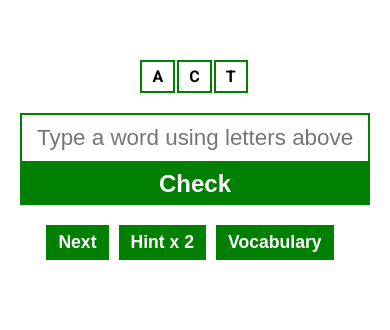
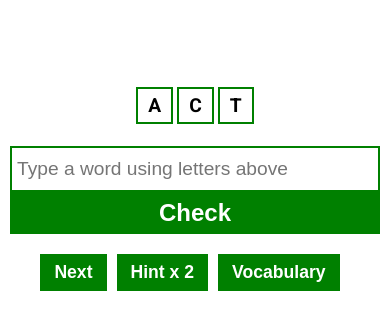
Before and after one commit to sharik1040/wordstraineeapp, a React app: page / in a window 390 px wide. Shown: the part 112-442 px from the top of the page. Built offline with nearby package versions, Linux system fonts and the light colour scheme.

Commit message:
Update style.css

```diff
--- a/src/style.css
+++ b/src/style.css
@@ -20,7 +20,7 @@
 .letter-block{
     border: 2px solid green;
     padding: 5px 20px;
-    margin-right: 2px;
+    margin: 2px;
     font-weight: bold;
     text-transform: uppercase;
     font-size: 1.7rem;
@@ -29,14 +29,14 @@
 .word-input__wrapper{
     display: flex;
     justify-content: center;
-    margin: 20px;
+    margin: 20px 10px;
 }
 
 .word-input__input{
     border: 2px solid green;
     font-weight: 300;
     font-size: 1.4rem;
-    padding: 10px 15px;
+    padding: 5px 5px 5px 10px;
 }
 
 .button{
@@ -44,7 +44,6 @@
     background-color: green;
     color: white;
     font-weight: 900;
-
     cursor: pointer;
     padding: 10px 15px;
 }
@@ -52,9 +51,9 @@
 .word-input__button{
     font-size: 1.5rem;
 }
-
 /* end word-form */
 
+/* start setup-block */
 .setup-block__button{
     padding: 5px 25px;
     margin-right: 10px;
@@ -68,8 +67,9 @@
     max-width: 100vw;
     padding: 0 10px;
 }
+/* end setup-block */
 
-/* Start modal */
+/* start modal */
 .modal-wrapper{
     min-height: 18vh;
 }
@@ -108,12 +108,13 @@
 .vocabulary__item{
     display: flex;
     justify-content: center;
+    font-size: 1.1rem;
 }
 
 .vocabulary__part{
     padding: 5px 10px;
     border-bottom: 2px solid green;
-    max-width: 20%;
+    width: 20%;
 }
 
 .vocabulary__english{
@@ -126,22 +127,19 @@
     text-align: left;
     padding-right: 10px;
 }
-
 /* end vocabulary */
 
-@media screen and (max-width: 700px) {
+@media screen and (max-width: 720px) {
     .letter-block{
-        font-size: 1rem;
+        font-size: 1.2rem;
         padding: 5px 10px;
     }
     .vocabulary__part{
-        min-width: 50%;
+        width: 50%;
     }
-}
-
-@media screen and (max-width: 580px){
     .word-input__wrapper{
         flex-direction: column;
+        margin: 20px 30px;
     }
     .word-input__button{
         padding: 5px 15px;
@@ -151,12 +149,18 @@
     }
 }
 
-@media screen and (max-width: 460px){
+@media screen and (max-width: 400px){
+    .modal-wrapper{
+        min-height: 21vh;
+    }
     .setup-block__button{
-        padding: 5px 10px;
-        font-size: 1.1rem;
+        padding: 6px 12px;
     }
-    .vocabulary__item{
-        font-size: 1rem;
+    .word-input__wrapper{
+        margin: 20px 10px;
+    }
+    .word-input__input{
+        font-size: 1.2rem;
+        padding: 10px 5px;
     }
 }
```
